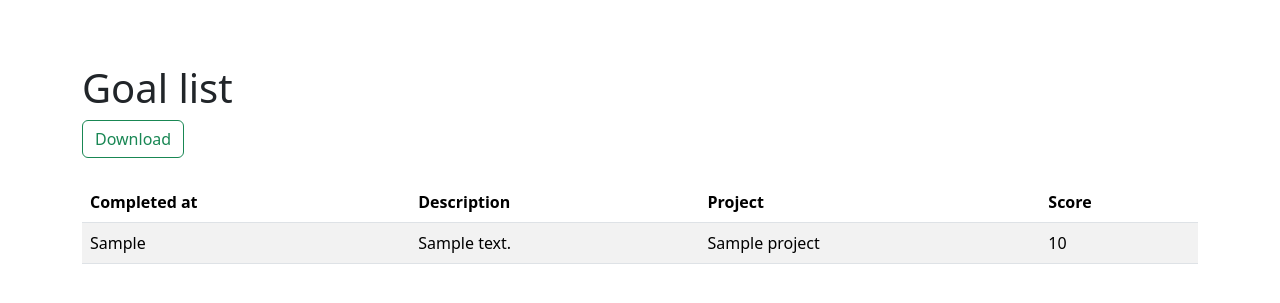
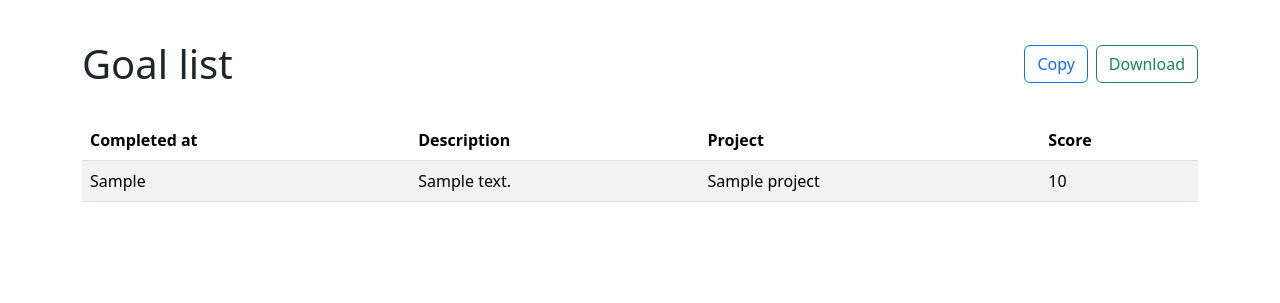
Before and after one commit to TheLastRKoch/goals-championship.service, a Flask app: template src/templates/goal_list.html in a window 1280 px wide. Shown: the part 56-359 px from the top of the page. Run offline with Flask 3, Linux system fonts and the light colour scheme; the template is opened without the code that fills it: most values are stand-ins (such as "Sample title", 1, 10 or a date in 2020).

Commit message:
Implemented copy button and alerts

```diff
--- /dev/null
+++ b/src/static/js/alerts.js
@@ -0,0 +1,28 @@
+function showAlert(body) {
+    // Create the alert element
+    const alertDiv = document.createElement('div');
+    alertDiv.className = 'alert alert-success alert-dismissible fade show';
+    alertDiv.setAttribute('role', 'alert');
+    alertDiv.innerHTML = body + `<button type="button" class="btn-close" data-bs-dismiss="alert" aria-label="Close"></button>
+            `;
+
+    // Add the alert to the container
+    const container = document.getElementById('alertContainer');
+    container.appendChild(alertDiv);
+
+    // Auto-hide after 3 seconds
+    setTimeout(() => {
+        // Use Bootstrap's fade out animation
+        alertDiv.classList.remove('show');
+
+        // Remove from DOM after animation completes
+        setTimeout(() => {
+            if (alertDiv.parentNode) {
+                alertDiv.parentNode.removeChild(alertDiv);
+            }
+        }, 150); // Bootstrap fade transition is 150ms
+    }, 3000);
+}
+
+// Add event listener to button
+document.getElementById('showAlert').addEventListener('click', showAlert);
--- /dev/null
+++ b/src/static/js/copyTableContent.js
@@ -0,0 +1,42 @@
+function copyTableContent() {
+    const table = document.getElementById('taskList');
+    const successMessage = document.getElementById('successMessage');
+
+    // Get table content as text
+    let tableText = '';
+
+    // Process body rows
+    const bodyRows = table.querySelectorAll('tbody tr');
+    bodyRows.forEach(row => {
+        const cells = row.querySelectorAll('td');
+        const rowData = Array.from(cells).map(cell => cell.textContent.trim());
+        tableText += rowData.join('\t') + '\n';
+    });
+
+
+    const textArea = document.createElement("textarea");
+    textArea.value = tableText;
+
+    // Avoid scrolling to bottom
+    textArea.style.top = "0";
+    textArea.style.left = "0";
+    textArea.style.position = "fixed";
+    textArea.style.opacity = "0";
+
+    document.body.appendChild(textArea);
+    textArea.focus();
+    textArea.select();
+
+    try {
+        const successful = document.execCommand('copy');
+        if (successful) {
+            showAlert("Table saved in the clipboard");
+        } else {
+            console.error('Fallback: Could not copy text');
+        }
+    } catch (err) {
+        console.error('Could not copy text: ', err);
+    }
+
+    document.body.removeChild(textArea);
+}
--- a/src/templates/goal_list.html
+++ b/src/templates/goal_list.html
@@ -1,24 +1,23 @@
 {% extends "shared/layout.html" %} {% block title %}Filter goals{% endblock %}
 {% block content %}
-
+<div id="alertContainer"></div>
 <div class="container mt-4">
-  <br />
-  <h1>Goal list</h1>
-
   {% if task_list | length > 0 %}
   <div class="row">
-    <div class="text-right">
-      <a
-        type="button"
-        href="/goal/list/download"
-        class="btn btn-outline-success"
-        >Download</a
-      >
+    <div class="d-flex justify-content-between align-items-center mb-4">
+      <h1 class="mb-0">Goal list</h1>
+      <div class="d-flex gap-2">
+        <button id="copyBtn" onclick="copyTableContent()" class="btn btn-outline-primary">
+          <i class="bi bi-clipboard"></i> Copy
+        </button>
+        <a type="button" onclick="showAlert('Table downloaded successfuly')" href="/goal/list/download"
+          class="btn btn-outline-success">Download</a>
+      </div>
     </div>
   </div>
-  <div class="row mt-4">
+  <div class="row mt-2">
     <div class="table-responsive">
-      <table class="table table-striped">
+      <table id="taskList" class="table table-striped">
         <thead>
           <tr>
             <th>Completed at</th>
@@ -48,4 +47,6 @@
   </div>
   {% endif %}
 </div>
+<script src="{{ url_for('static', filename='js/alerts.js') }}"></script>
+<script src="{{ url_for('static', filename='js/copyTableContent.js') }}"></script>
 {% endblock %}
```
